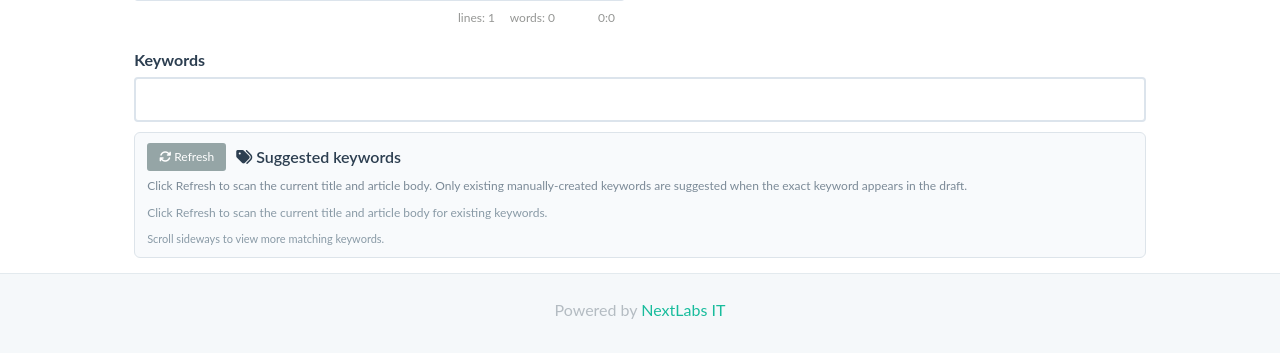
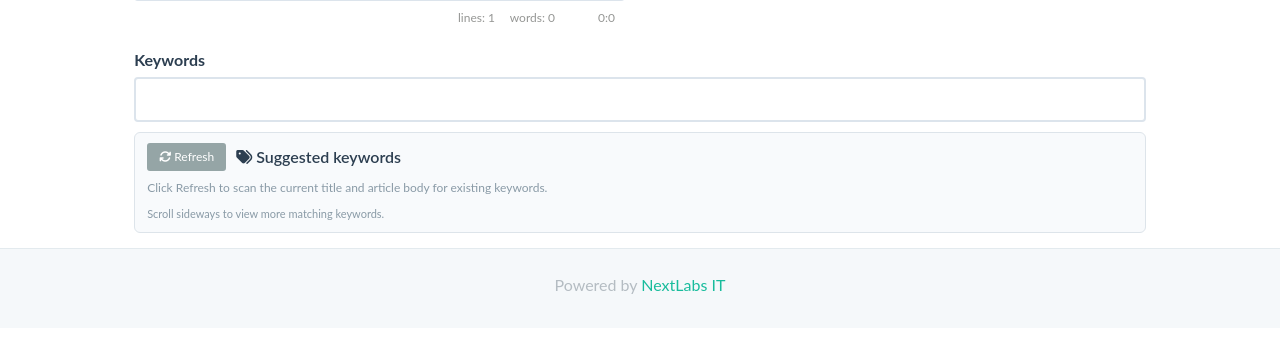
Before and after one commit to ErinFlyingSkyRocket/DjOpenKB, a Django app: template website/templates/suggest.html in a window 1280 px wide. Shown: the part 803-1156 px from the top of the page. After the commit the page ends 1097 px from the top, so only its background shows below. Run offline with Django 5.2, Linux system fonts and the light colour scheme; the template is opened without the code that fills it, so the values that code supplies are empty; some libraries are stand-ins or nearby versions.

Commit message:
Update _keyword_suggestions.html

```diff
--- a/website/templates/_keyword_suggestions.html
+++ b/website/templates/_keyword_suggestions.html
@@ -23,11 +23,6 @@
         font-size: 12px;
         line-height: 1.5;
         flex: 0 0 auto;
-    }
-    .openkb-keyword-suggestions-help {
-        margin-bottom: 8px;
-        color: #7b8a97;
-        font-size: 12px;
     }
     .openkb-keyword-suggestion-chips {
         display: flex;
@@ -90,9 +85,6 @@
         <div class="openkb-keyword-suggestions-title">
             <i class="fa fa-tags" aria-hidden="true"></i> {% trans "Suggested keywords" %}
         </div>
-    </div>
-    <div class="openkb-keyword-suggestions-help">
-        {% trans "Click Refresh to scan the current title and article body. Only existing manually-created keywords are suggested when the exact keyword appears in the draft." %}
     </div>
     <div class="openkb-keyword-suggestion-chips" id="openkbKeywordSuggestionChips" aria-label="{% trans 'Suggested keyword list' %}">
         <span class="openkb-keyword-empty">{% trans "Click Refresh to scan the current title and article body for existing keywords." %}</span>
```
